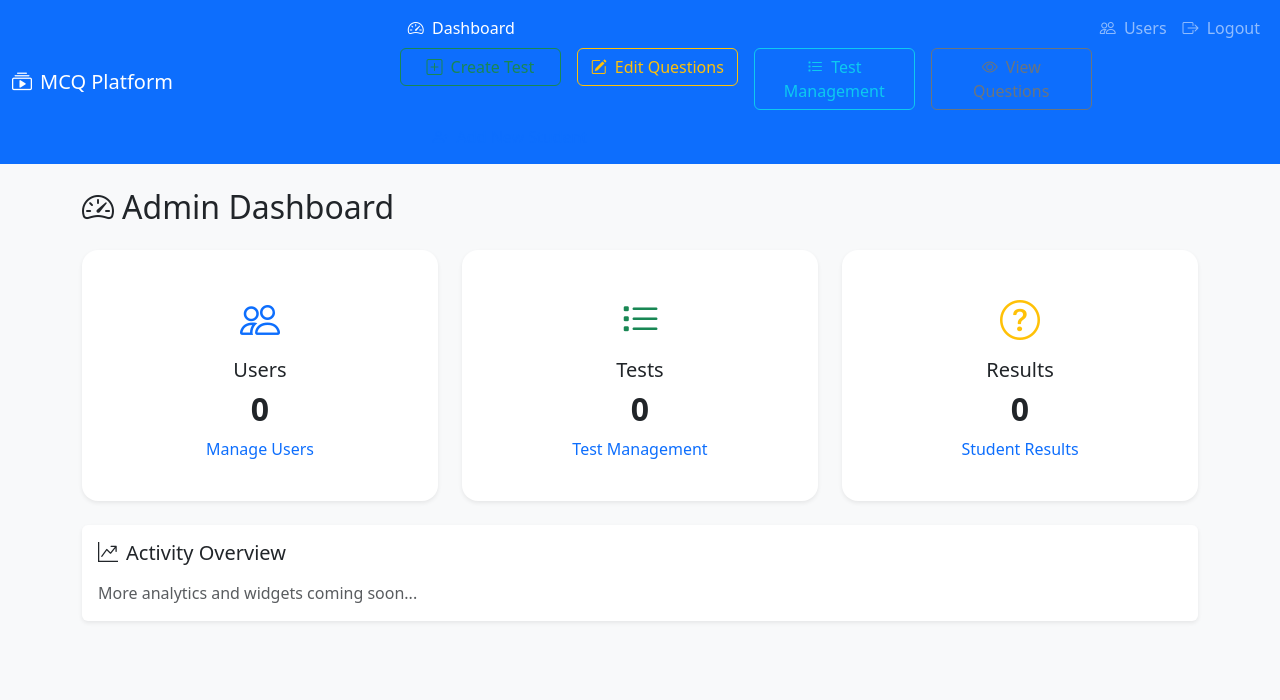
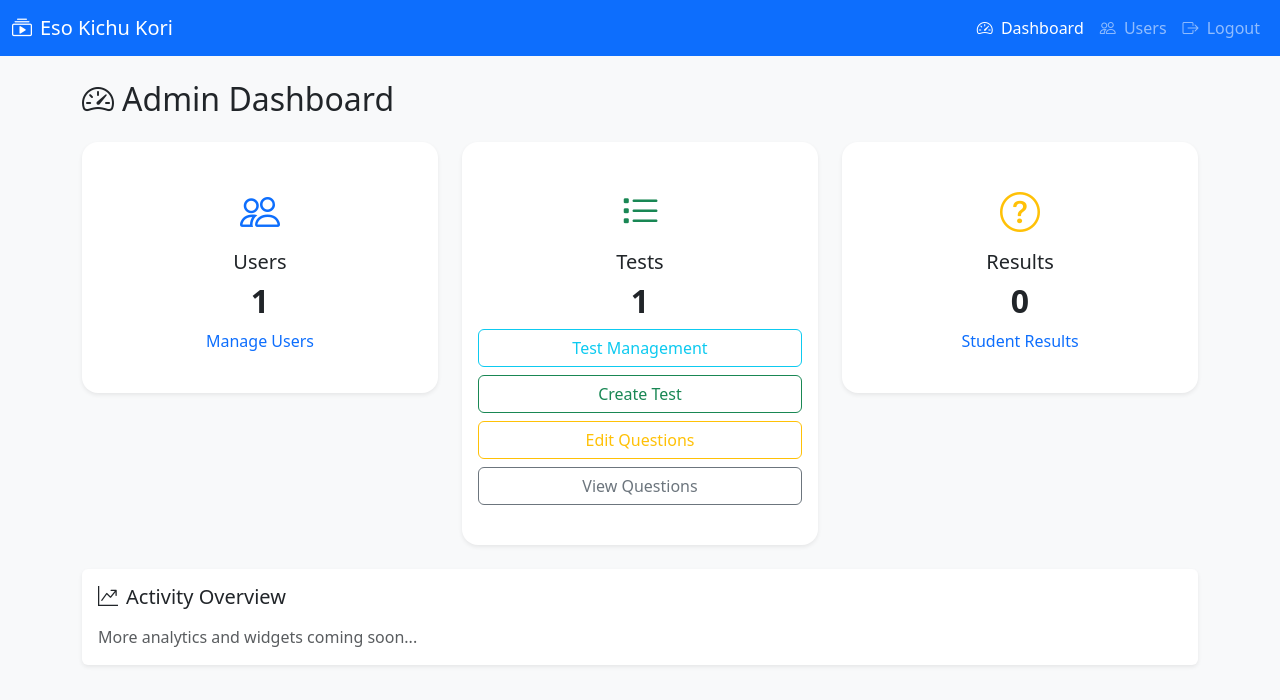
Before and after one commit to soumyamaity/EKK-MockTest, a Flask app: page /admin/dashboard in a window 1280 px wide. Shown: the top 700 px of the page. Run offline with Flask 3, Linux system fonts and the light colour scheme; a user stored in the database is signed in; tables that the repository leaves empty hold one stand-in row (values such as "Sample post"); some libraries are stand-ins or nearby versions.

Commit message:
Admin dashboard working - result not done-student dashboard remaining - still with bugs

```diff
--- a/app.py
+++ b/app.py
@@ -71,6 +71,12 @@ except ImportError:
 db = SQLAlchemy(app)
 migrate = Migrate(app, db)
 
+# Flask-Login setup
+login_manager = LoginManager()
+login_manager.init_app(app)
+login_manager.login_view = 'login'
+
+
 # Models
 class Question(db.Model):
     id = db.Column(db.Integer, primary_key=True)
@@ -111,34 +117,13 @@ class User(UserMixin, db.Model):
     def check_password(self, password):
         return check_password_hash(self.password_hash, password)
 
-# Flask-Login setup
-login_manager = LoginManager()
-login_manager.init_app(app)
-login_manager.login_view = 'login'
 
-# --- New Admin and Student Routes ---
-from flask_login import login_required
 
-@app.route('/admin/questions/edit')
-@login_required
-def admin_questions_edit():
-    if current_user.role != 'admin':
-        abort(403)
-    return render_template('admin_edit_questions.html')
+@app.route('/')
+def index():
+    return redirect(url_for('login'))
 
-@app.route('/admin/questions/view')
-@login_required
-def admin_view_questions():
-    if current_user.role != 'admin':
-        abort(403)
-    return render_template('admin_view_questions.html')
 
-@app.route('/student/results')
-@login_required
-def student_results():
-    if current_user.role != 'student':
-        abort(403)
-    return render_template('student_results.html')
 
 @login_manager.user_loader
 def load_user(user_id):
@@ -147,6 +132,11 @@ def load_user(user_id):
 
 @app.route('/login', methods=['GET', 'POST'])
 def login():
+    if current_user.is_authenticated:
+        if current_user.role == 'admin':
+            return redirect(url_for('admin_dashboard'))
+        else:
+            return redirect(url_for('student_dashboard'))
     if request.method == 'POST':
         username = request.form.get('username')
         password = request.form.get('password')
@@ -170,31 +160,15 @@ def logout():
     flash('Logged out successfully.', 'success')
     return redirect(url_for('login'))
 
+
 @app.route('/register', methods=['GET', 'POST'])
 def register():
-    if request.method == 'POST':
-        name = request.form.get('name')
-        username = request.form.get('username')
-        email = request.form.get('email', None)  # Make email optional
-        password = request.form.get('password')
+    #Will be future scope. Not now
+    flash('Contact Team Eso Kichu Kori.', 'info')
+    return redirect(url_for('login'))
 
-        # Check if username already exists
-        if User.query.filter_by(username=username).first():
-            flash('Username already taken. Please choose a different one.', 'danger')
-            return redirect(url_for('register'))
 
-        # Check if email is provided and not already in use
-        if email and User.query.filter_by(email=email).first():
-            flash('Email already registered. Please use a different email or leave it blank.', 'danger')
-            return redirect(url_for('register'))
-
-        user = User(username=username, email=email, name=name, role='student')
-        user.set_password(password)
-        db.session.add(user)
-        db.session.commit()
-        flash('Registration successful! Please log in.', 'success')
-        return redirect(url_for('login'))
-    return render_template('register.html')
+## Dasboards ##
 
 @app.route('/admin/dashboard')
 @login_required
@@ -202,7 +176,12 @@ def admin_dashboard():
     if current_user.role != 'admin':
         flash('Access denied.', 'danger')
         return redirect(url_for('login'))
-    return render_template('admin_dashboard.html')
+    user_count = User.query.count()
+    student_count = User.query.filter((User.role == 'student') | (User.role == 'user')).count()
+    test_count = Test.query.count()
+    print(f"[DEBUG] user_count: {user_count}, test_count: {test_count}")
+    result_count = 0  # Placeholder, update as needed
+    return render_template('admin_dashboard.html', user_count=user_count, student_count=student_count, test_count=test_count, result_count=result_count)
 
 @app.route('/student/dashboard')
 @login_required
@@ -301,6 +280,31 @@ def admin_delete_user(user_id):
     db.session.commit()
     flash('User deleted successfully!', 'success')
     return redirect(url_for('admin_users'))
+
+
+
+@app.route('/admin/questions/edit')
+@login_required
+def admin_questions_edit():
+    if current_user.role != 'admin':
+        abort(403)
+    return render_template('admin_edit_questions.html')
+
+@app.route('/admin/questions/view')
+@login_required
+def admin_view_questions():
+    if current_user.role != 'admin':
+        abort(403)
+    return render_template('admin_view_questions.html')
+
+@app.route('/student/results')
+@login_required
+def student_results():
+    if current_user.role != 'student':
+        abort(403)
+    return render_template('student_results.html')
+
+
 
 class Test(db.Model):
     id = db.Column(db.Integer, primary_key=True)
@@ -614,9 +618,7 @@ def create_app():
 
     return app
 
-@app.route('/')
-def index():
-    return render_template('login.html')
+
 
 if __name__ == '__main__':
     with app.app_context():
--- a/templates/admin_add_user.html
+++ b/templates/admin_add_user.html
@@ -3,7 +3,7 @@
 <head>
     <meta charset="UTF-8">
     <meta name="viewport" content="width=device-width, initial-scale=1.0">
-    <title>Add User - MCQ Platform</title>
+    <title>Add User - Eso Kichu Kori</title>
     <link href="https://cdn.jsdelivr.net/npm/bootstrap@5.3.0/dist/css/bootstrap.min.css" rel="stylesheet">
     <style>
         .form-container {
@@ -26,7 +26,7 @@
 <body class="bg-light">
     <nav class="navbar navbar-expand-lg navbar-dark bg-primary">
         <div class="container">
-            <a class="navbar-brand" href="/">MCQ Platform</a>
+            <a class="navbar-brand" href="/">Eso Kichu Kori</a>
             <button class="navbar-toggler" type="button" data-bs-toggle="collapse" data-bs-target="#navbarNav">
                 <span class="navbar-toggler-icon"></span>
             </button>
--- a/templates/admin_create_test.html
+++ b/templates/admin_create_test.html
@@ -3,7 +3,7 @@
 <head>
     <meta charset="UTF-8">
     <meta name="viewport" content="width=device-width, initial-scale=1.0">
-    <title>Create Test - MCQ Platform</title>
+    <title>Create Test - Eso Kichu Kori</title>
     <link href="https://cdn.jsdelivr.net/npm/bootstrap@5.3.0/dist/css/bootstrap.min.css" rel="stylesheet">
     <style>
         .file-upload {
@@ -27,7 +27,7 @@
 <body class="bg-light">
 <nav class="navbar navbar-expand-lg navbar-dark bg-primary mb-4">
   <div class="container-fluid">
-    <a class="navbar-brand" href="#">MCQ Platform</a>
+    <a class="navbar-brand" href="#">Eso Kichu Kori</a>
     <div class="collapse navbar-collapse">
       <ul class="navbar-nav ms-auto">
         <li class="nav-item"><a class="nav-link" href="{{ url_for('admin_dashboard') }}">Dashboard</a></li>
--- a/templates/admin_dashboard.html
+++ b/templates/admin_dashboard.html
@@ -3,7 +3,7 @@
 <head>
     <meta charset="UTF-8">
     <meta name="viewport" content="width=device-width, initial-scale=1.0">
-    <title>Admin Dashboard - MCQ Platform</title>
+    <title>Admin Dashboard - Eso Kichu Kori</title>
     <link href="https://cdn.jsdelivr.net/npm/bootstrap@5.3.0/dist/css/bootstrap.min.css" rel="stylesheet">
     <link rel="stylesheet" href="https://cdn.jsdelivr.net/npm/bootstrap-icons@1.10.0/font/bootstrap-icons.css">
     <style>
@@ -24,7 +24,7 @@
     <nav class="navbar navbar-expand-lg navbar-dark bg-primary">
         <div class="container-fluid">
             <a class="navbar-brand" href="/">
-                <i class="bi bi-collection-play me-2"></i>MCQ Platform
+                <i class="bi bi-collection-play me-2"></i>Eso Kichu Kori
             </a>
             <button class="navbar-toggler" type="button" data-bs-toggle="collapse" data-bs-target="#navbarNav">
                 <span class="navbar-toggler-icon"></span>
@@ -35,35 +35,6 @@
                         <a class="nav-link active" href="/admin/dashboard">
                             <i class="bi bi-speedometer2 me-1"></i> Dashboard
                         </a>
-                        <!-- Quick Actions -->
-                        <div class="row g-3 mb-2">
-                            <div class="col-md-4 col-lg-3">
-                                <a href="{{ url_for('admin_create_test') }}" class="btn btn-outline-success w-100">
-                                    <i class="bi bi-plus-square me-1"></i> Create Test
-                                </a>
-                            </div>
-                            <div class="col-md-4 col-lg-3">
-                                <a href="{{ url_for('admin_questions_edit') }}" class="btn btn-outline-warning w-100">
-                                    <i class="bi bi-pencil-square me-1"></i> Edit Questions
-                                </a>
-                            </div>
-                            <div class="col-md-4 col-lg-3">
-                                <a href="{{ url_for('admin_tests') }}" class="btn btn-outline-info w-100">
-                                    <i class="bi bi-list-task me-1"></i> Test Management
-                                </a>
-                            </div>
-                            <div class="col-md-4 col-lg-3">
-                                <a href="{{ url_for('admin_view_questions') }}" class="btn btn-outline-secondary w-100">
-                                    <i class="bi bi-eye me-1"></i> View Questions
-                                </a>
-                            </div>
-                        </div>
-                        <div class="row g-3">
-                            <div class="col-md-6 col-lg-4">
-                                <a href="/admin/users/add" class="btn btn-outline-primary w-100">
-                                    <i class="bi bi-person-plus me-1"></i> Add New Student
-                                </a>
-                            </div>
                     </li>
                     <li class="nav-item">
                         <a class="nav-link" href="/admin/users">
@@ -102,8 +73,8 @@
                             <i class="bi bi-people"></i>
                         </div>
                         <h5 class="card-title">Users</h5>
-                        <h2 class="fw-bold">{{ user_count or 0 }}</h2>
-                        <a href="/admin/users" class="stretched-link text-decoration-none">Manage Users</a>
+<h2 class="fw-bold">{{ user_count or 0 }}</h2>
+<a href="/admin/users" class="stretched-link text-decoration-none">Manage Users</a>
                     </div>
                 </div>
             </div>
@@ -115,7 +86,10 @@
                         </div>
                         <h5 class="card-title">Tests</h5>
 <h2 class="fw-bold">{{ test_count or 0 }}</h2>
-<a href="{{ url_for('admin_tests') }}" class="stretched-link text-decoration-none">Test Management</a>
+<a href="{{ url_for('admin_tests') }}" class="btn btn-outline-info w-100 mb-2">Test Management</a>
+<a href="{{ url_for('admin_create_test') }}" class="btn btn-outline-success w-100 mb-2">Create Test</a>
+<a href="{{ url_for('admin_questions_edit') }}" class="btn btn-outline-warning w-100 mb-2">Edit Questions</a>
+<a href="{{ url_for('admin_view_questions') }}" class="btn btn-outline-secondary w-100">View Questions</a>
                     </div>
                 </div>
             </div>
--- a/templates/admin_edit_questions.html
+++ b/templates/admin_edit_questions.html
@@ -2,7 +2,7 @@
 <html lang="en">
 <head>
     <meta charset="UTF-8">
-    <title>Edit Questions - {{ test.subject }} - MCQ Platform</title>
+    <title>Edit Questions - {{ test.subject }} - Eso Kichu Kori</title>
     <link href="https://cdn.jsdelivr.net/npm/bootstrap@5.3.0/dist/css/bootstrap.min.css" rel="stylesheet">
     <link href="https://cdn.jsdelivr.net/npm/marked/marked.min.css" rel="stylesheet">
 </head>
--- a/templates/admin_edit_user.html
+++ b/templates/admin_edit_user.html
@@ -3,7 +3,7 @@
 <head>
     <meta charset="UTF-8">
     <meta name="viewport" content="width=device-width, initial-scale=1.0">
-    <title>Edit User - MCQ Platform</title>
+    <title>Edit User - Eso Kichu Kori</title>
     <link href="https://cdn.jsdelivr.net/npm/bootstrap@5.3.0/dist/css/bootstrap.min.css" rel="stylesheet">
     <link rel="stylesheet" href="https://cdn.jsdelivr.net/npm/bootstrap-icons@1.10.0/font/bootstrap-icons.css">
     <style>
@@ -27,7 +27,7 @@
 <body class="bg-light">
     <nav class="navbar navbar-expand-lg navbar-dark bg-primary">
         <div class="container">
-            <a class="navbar-brand" href="/">MCQ Platform</a>
+            <a class="navbar-brand" href="/">Eso Kichu Kori</a>
             <button class="navbar-toggler" type="button" data-bs-toggle="collapse" data-bs-target="#navbarNav">
                 <span class="navbar-toggler-icon"></span>
             </button>
--- a/templates/admin_tests.html
+++ b/templates/admin_tests.html
@@ -2,7 +2,7 @@
 <html lang="en">
 <head>
     <meta charset="UTF-8">
-    <title>Manage Tests - MCQ Platform</title>
+    <title>Manage Tests - Eso Kichu Kori</title>
     <link href="https://cdn.jsdelivr.net/npm/bootstrap@5.3.0/dist/css/bootstrap.min.css" rel="stylesheet">
 </head>
 <body class="bg-light">
--- a/templates/admin_users.html
+++ b/templates/admin_users.html
@@ -3,7 +3,7 @@
 <head>
     <meta charset="UTF-8">
     <meta name="viewport" content="width=device-width, initial-scale=1.0">
-    <title>Manage Users - MCQ Platform</title>
+    <title>Manage Users - Eso Kichu Kori</title>
     <link href="https://cdn.jsdelivr.net/npm/bootstrap@5.3.0/dist/css/bootstrap.min.css" rel="stylesheet">
     <link rel="stylesheet" href="https://cdn.jsdelivr.net/npm/bootstrap-icons@1.10.0/font/bootstrap-icons.css">
     <style>
@@ -48,7 +48,7 @@
     <nav class="navbar navbar-expand-lg navbar-dark bg-primary">
         <div class="container-fluid">
             <a class="navbar-brand" href="/">
-                <i class="bi bi-collection-play me-2"></i>MCQ Platform
+                <i class="bi bi-collection-play me-2"></i>Eso Kichu Kori
             </a>
             <button class="navbar-toggler" type="button" data-bs-toggle="collapse" data-bs-target="#navbarNav">
                 <span class="navbar-toggler-icon"></span>
--- a/templates/admin_view_questions.html
+++ b/templates/admin_view_questions.html
@@ -2,7 +2,7 @@
 <html lang="en">
 <head>
     <meta charset="UTF-8">
-    <title>View Questions - {{ test.subject }} - MCQ Platform</title>
+    <title>View Questions - {{ test.subject }} - Eso Kichu Kori</title>
     <link href="https://cdn.jsdelivr.net/npm/bootstrap@5.3.0/dist/css/bootstrap.min.css" rel="stylesheet">
     <link href="https://cdn.jsdelivr.net/npm/marked/marked.min.css" rel="stylesheet">
 </head>
--- a/templates/base.html
+++ b/templates/base.html
@@ -3,7 +3,7 @@
 <head>
     <meta charset="UTF-8">
     <meta name="viewport" content="width=device-width, initial-scale=1.0">
-    <title>{% block title %}MCQ Platform{% endblock %}</title>
+    <title>{% block title %}Eso Kichu Kori{% endblock %}</title>
     <!-- Bootstrap CSS -->
     <link href="https://cdn.jsdelivr.net/npm/bootstrap@5.3.0/dist/css/bootstrap.min.css" rel="stylesheet">
     <!-- Bootstrap Icons -->
@@ -70,7 +70,7 @@
     <!-- Navigation -->
     <nav class="navbar navbar-expand-lg navbar-dark bg-primary fixed-top">
         <div class="container">
-            <a class="navbar-brand" href="{{ url_for('index') }}">MCQ Platform</a>
+            <a class="navbar-brand" href="{{ url_for('index') }}">Eso Kichu Kori</a>
             <button class="navbar-toggler" type="button" data-bs-toggle="collapse" data-bs-target="#navbarNav">
                 <span class="navbar-toggler-icon"></span>
             </button>
@@ -131,7 +131,7 @@
     <!-- Footer -->
     <footer class="bg-light py-4 mt-5">
         <div class="container text-center">
-            <p class="mb-0">&copy; 2025 MCQ Platform. All rights reserved.</p>
+            <p class="mb-0">&copy; 2025 Eso Kichu Kori. All rights reserved.</p>
         </div>
     </footer>
 
--- a/templates/login.html
+++ b/templates/login.html
@@ -2,7 +2,7 @@
 <html lang="en">
 <head>
     <meta charset="UTF-8">
-    <title>Login - MCQ Platform</title>
+    <title>Login - Eso Kichu Kori</title>
     <link href="https://cdn.jsdelivr.net/npm/bootstrap@5.3.0/dist/css/bootstrap.min.css" rel="stylesheet">
 </head>
 <body class="bg-light">
--- a/templates/results.html
+++ b/templates/results.html
@@ -2,13 +2,13 @@
 <html lang="en">
 <head>
     <meta charset="UTF-8">
-    <title>Results - MCQ Platform</title>
+    <title>Results - Eso Kichu Kori</title>
     <link href="https://cdn.jsdelivr.net/npm/bootstrap@5.3.0/dist/css/bootstrap.min.css" rel="stylesheet">
 </head>
 <body class="bg-light">
 <nav class="navbar navbar-expand-lg navbar-dark bg-primary mb-4">
   <div class="container-fluid">
-    <a class="navbar-brand" href="#">MCQ Platform</a>
+    <a class="navbar-brand" href="#">Eso Kichu Kori</a>
     <div class="collapse navbar-collapse">
       <ul class="navbar-nav ms-auto">
         <li class="nav-item"><a class="nav-link" href="/admin/upload">Upload Questions</a></li>
--- a/templates/student_dashboard.html
+++ b/templates/student_dashboard.html
@@ -1,5 +1,5 @@
 {% extends 'base.html' %}
-{% block title %}Student Dashboard{% endblock %}
+{% block title %}Student Dashboard - Eso Kichu Kori{% endblock %}
 
 {% block content %}
 <div class="container py-4">
--- a/templates/student_jee_test.html
+++ b/templates/student_jee_test.html
@@ -51,7 +51,7 @@
 <body data-qidx="{{ q_idx }}" data-total-questions="{{ questions|length }}" class="bg-light">
 <nav class="navbar navbar-expand-lg navbar-dark bg-primary">
     <div class="container">
-        <a class="navbar-brand fw-bold" href="#">MCQ Platform</a>
+        <a class="navbar-brand fw-bold" href="#">Eso Kichu Kori</a>
         <div class="d-flex align-items-center">
             <div class="text-white me-4 d-none d-md-block">
                 <i class="bi bi-clock me-1"></i>
--- a/templates/student_results.html
+++ b/templates/student_results.html
@@ -3,7 +3,7 @@
 <head>
     <meta charset="UTF-8">
     <meta name="viewport" content="width=device-width, initial-scale=1.0">
-    <title>Student Results - MCQ Platform</title>
+    <title>Student Results - Eso Kichu Kori</title>
     <link href="https://cdn.jsdelivr.net/npm/bootstrap@5.3.0/dist/css/bootstrap.min.css" rel="stylesheet">
     <link rel="stylesheet" href="https://cdn.jsdelivr.net/npm/bootstrap-icons@1.10.0/font/bootstrap-icons.css">
 </head>
@@ -11,7 +11,7 @@
     <nav class="navbar navbar-expand-lg navbar-dark bg-primary">
         <div class="container-fluid">
             <a class="navbar-brand" href="/">
-                <i class="bi bi-collection-play me-2"></i>MCQ Platform
+                <i class="bi bi-collection-play me-2"></i>Eso Kichu Kori
             </a>
             <button class="navbar-toggler" type="button" data-bs-toggle="collapse" data-bs-target="#navbarNav">
                 <span class="navbar-toggler-icon"></span>
--- a/templates/student_test_result.html
+++ b/templates/student_test_result.html
@@ -3,7 +3,7 @@
 <head>
     <meta charset="UTF-8">
     <meta name="viewport" content="width=device-width, initial-scale=1.0">
-    <title>Test Result - MCQ Platform</title>
+    <title>Test Result - Eso Kichu Kori</title>
     <link href="https://cdn.jsdelivr.net/npm/bootstrap@5.3.0/dist/css/bootstrap.min.css" rel="stylesheet">
     <link rel="stylesheet" href="https://cdn.jsdelivr.net/npm/bootstrap-icons@1.10.0/font/bootstrap-icons.css">
     <style>
@@ -42,10 +42,10 @@
 <body class="bg-light">
 <nav class="navbar navbar-expand-lg navbar-dark bg-primary mb-4">
   <div class="container-fluid">
-    <a class="navbar-brand" href="#">MCQ Platform</a>
+    <a class="navbar-brand" href="#">Eso Kichu Kori</a>
     <div class="collapse navbar-collapse">
       <ul class="navbar-nav ms-auto">
-        <li class="nav-item"><a class="nav-link" href="{{ url_for('student_dashboard') }}">Dashboard</a></li>
+        <li class="nav-item"><a class="navbar-brand fw-bold" href="{{ url_for('student_dashboard') }}">Eso Kichu Kori</a></li>
         <li class="nav-item"><a class="nav-link" href="{{ url_for('student_tests') }}">My Tests</a></li>
         <li class="nav-item"><a class="nav-link" href="{{ url_for('logout') }}">Logout</a></li>
       </ul>
--- a/templates/student_test_start.html
+++ b/templates/student_test_start.html
@@ -42,7 +42,7 @@
 <body class="bg-light">
 <nav class="navbar navbar-expand-lg navbar-dark bg-primary mb-4">
     <div class="container">
-        <a class="navbar-brand fw-bold" href="{{ url_for('student_dashboard') }}">MCQ Platform</a>
+        <a class="navbar-brand fw-bold" href="{{ url_for('student_dashboard') }}">Eso Kichu Kori</a>
         <div class="d-flex align-items-center">
             <span class="text-white me-3 d-none d-md-inline">Welcome, {{ current_user.name }}</span>
             <a href="{{ url_for('logout') }}" class="btn btn-outline-light btn-sm">
```
Also changed, not shown: 1 other file.
